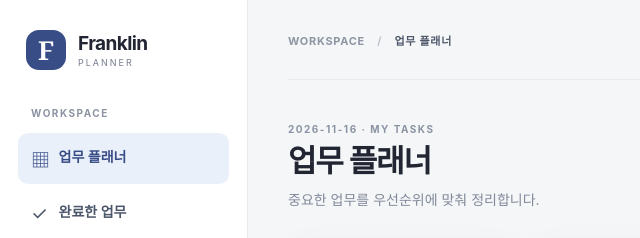
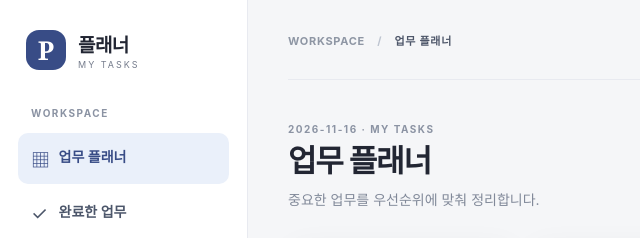
Before and after one commit to muns5965/planner-web, a website with bundled scripts: page index.html in a window 1280 px wide. Shown: the top 238 px of the page, 0-640 px from the left. Built offline with nearby package versions, Linux system fonts and the light colour scheme.

Commit message:
chore(branding): use generic Planner name without Franklin branding

```diff
--- a/index.html
+++ b/index.html
@@ -4,13 +4,13 @@
 <meta charset="utf-8">
 <meta name="viewport" content="width=device-width, initial-scale=1">
 <meta name="color-scheme" content="light dark">
-<title>Franklin Planner</title>
+<title>플래너</title>
 <link rel="stylesheet" href="./src/styles.css">
 </head>
 <body>
 <div class="shell" id="app">
   <aside class="sidebar" aria-label="플래너 메뉴">
-    <div class="brand"><span class="brand-mark">F</span><div><strong>Franklin</strong><small>PLANNER</small></div></div>
+    <div class="brand"><span class="brand-mark">P</span><div><strong>플래너</strong><small>MY TASKS</small></div></div>
     <div class="side-group">
       <span class="side-label">WORKSPACE</span>
       <button class="side-link active" data-view="active"><span>▦</span> 업무 플래너</button>
```
